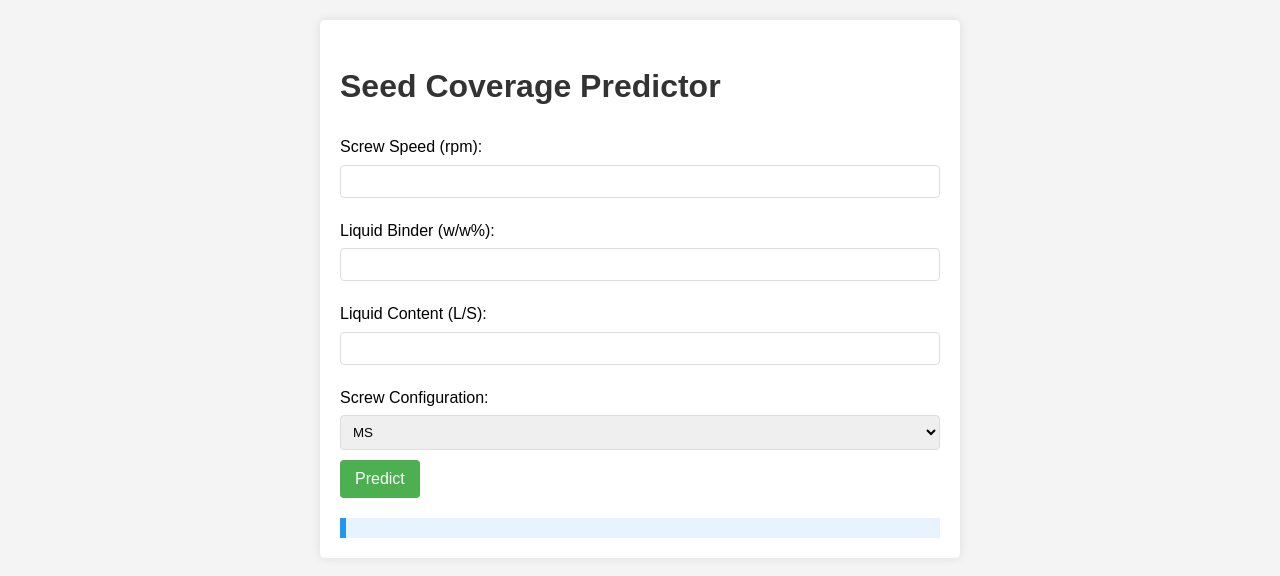
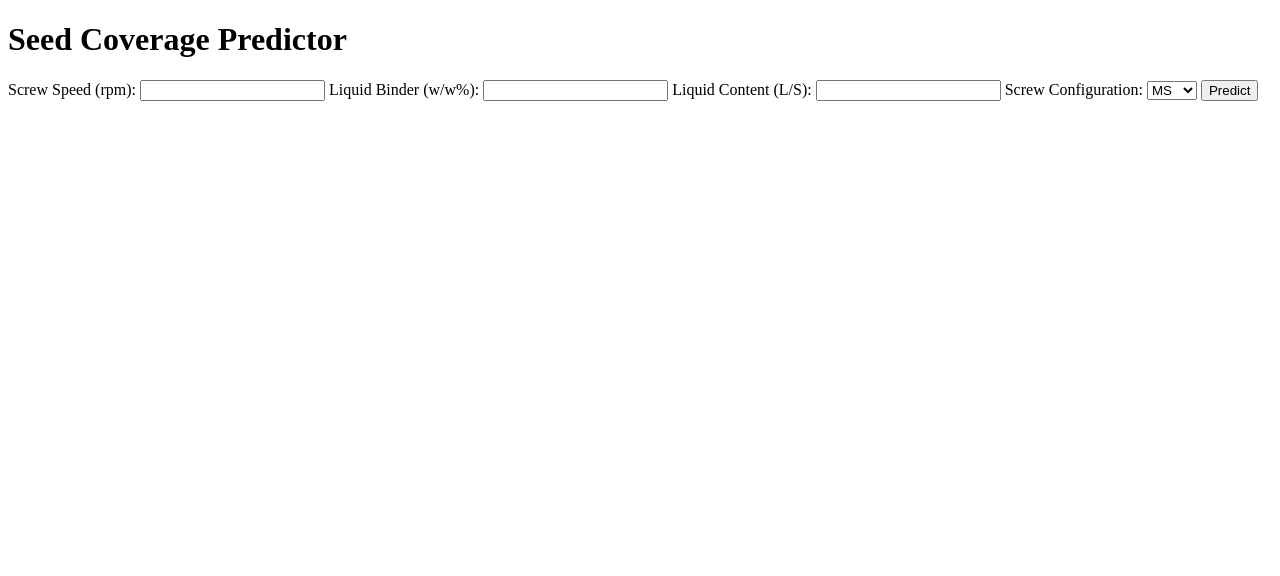
Before and after one commit to Tonyarthur1991/flask-app, a plain HTML site: page static/index.html in a window 1280 px wide. Drawn offline with nearby package versions, Linux system fonts and the light colour scheme.

Commit message:
html commit for Render deployment

```diff
--- a/static/index.html
+++ b/static/index.html
@@ -5,56 +5,7 @@
     <meta name="viewport" content="width=device-width, initial-scale=1.0">
     <title>Seed Coverage Predictor</title>
     <script src="https://ajax.googleapis.com/ajax/libs/jquery/3.5.1/jquery.min.js"></script>
-    <style>
-        body {
-            font-family: Arial, sans-serif;
-            line-height: 1.6;
-            margin: 0;
-            padding: 20px;
-            background-color: #f4f4f4;
-        }
-        .container {
-            max-width: 600px;
-            margin: auto;
-            background: white;
-            padding: 20px;
-            border-radius: 5px;
-            box-shadow: 0 0 10px rgba(0,0,0,0.1);
-        }
-        h1 {
-            color: #333;
-        }
-        label {
-            display: block;
-            margin: 10px 0 5px;
-        }
-        input, select {
-            width: 100%;
-            padding: 8px;
-            margin-bottom: 10px;
-            border: 1px solid #ddd;
-            border-radius: 4px;
-            box-sizing: border-box;
-        }
-        button {
-            background-color: #4CAF50;
-            color: white;
-            padding: 10px 15px;
-            border: none;
-            border-radius: 4px;
-            cursor: pointer;
-            font-size: 16px;
-        }
-        button:hover {
-            background-color: #45a049;
-        }
-        #result {
-            margin-top: 20px;
-            padding: 10px;
-            background-color: #e7f3fe;
-            border-left: 6px solid #2196F3;
-        }
-    </style>
+    <!-- ... (your existing styles) ... -->
 </head>
 <body>
     <div class="container">
@@ -91,13 +42,13 @@
                 parseFloat($("#liquidBinder").val()),
                 parseFloat($("#liquidContent").val())
             ];
-            var screwConfig = $("#screwConfig").val(); // Change: removed array brackets
+            var screwConfig = $("#screwConfig").val();
 
             $.ajax({
                 url: '/predict',
                 type: 'POST',
                 contentType: 'application/json',
-            	data: JSON.stringify({features: features, screw_config: [screwConfig]}), // Change: added arraybrackets here
+                data: JSON.stringify({features: features, screw_config: [screwConfig]}),
                 success: function(response) {
                     $("#result").html(
                         "<h3>Prediction Results:</h3>" +
@@ -107,11 +58,20 @@
                         "<p><strong>Number Confidence Interval:</strong> [" + response.number_ci[0].toFixed(2) + ", " + response.number_ci[1].toFixed(2) + "]</p>"
                     );
                 },
-            	error: function(error) {
-                    $("#result").html("<p>Error: Unable to get prediction. Please try again.</p>");
-                    console.error("Error:", error);
+                error: function(jqXHR, textStatus, errorThrown) {
+                    console.error("AJAX Error:", textStatus, errorThrown);
+                    var errorMessage = "Error: Unable to get prediction. Please try again.";
+                    if (jqXHR.responseJSON && jqXHR.responseJSON.error) {
+                        errorMessage += "<br>Server message: " + jqXHR.responseJSON.error;
+                        if (jqXHR.responseJSON.error_message) {
+                            errorMessage += "<br>Details: " + jqXHR.responseJSON.error_message;
+                        }
+                    }
+                    $("#result").html("<p>" + errorMessage + "</p>");
                 }
             });
         });
     });
     </script>
+</body>
+</html>
```
Lines whose indentation alone changed are shown as unchanged.
